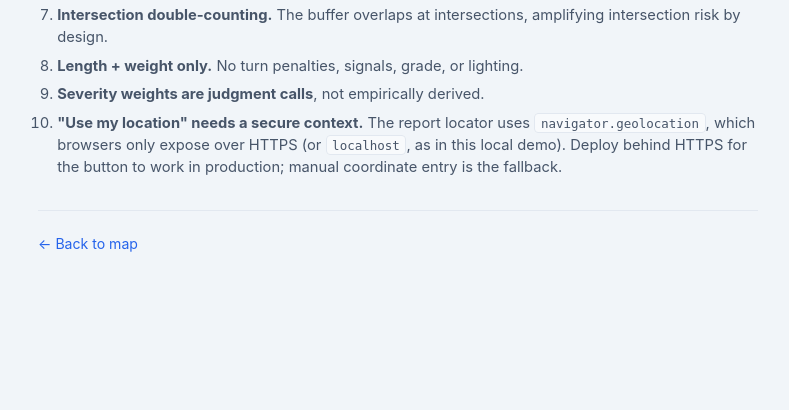
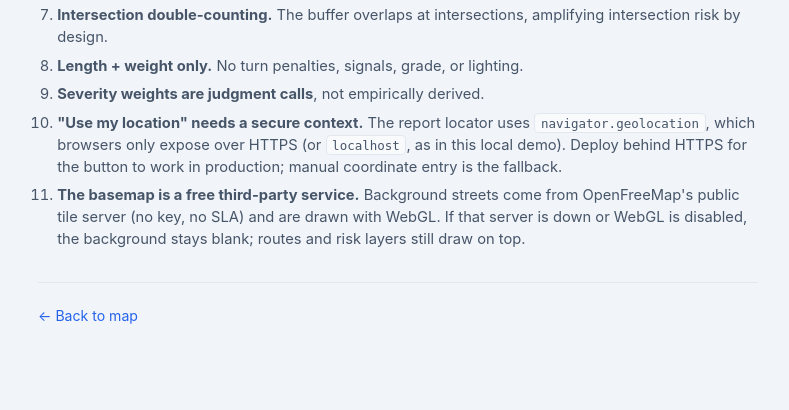
Before and after one commit to Jayden23018/safepath, a Flask app: page /about in a window 1280 px wide. Shown: the part 1982-2392 px from the top of the page, without its empty margins (242-1031 px from the left). Before the commit the page ends 2234 px from the top, so only its background shows below. Run offline with Flask 3, Linux system fonts and the light colour scheme.

Commit message:
docs: list the OpenFreeMap/WebGL basemap dependency as a limitation

```diff
--- a/templates/about.html
+++ b/templates/about.html
@@ -129,6 +129,10 @@
             <code>navigator.geolocation</code>, which browsers only expose over HTTPS (or
             <code>localhost</code>, as in this local demo). Deploy behind HTTPS for the button to
             work in production; manual coordinate entry is the fallback.</li>
+        <li><strong>The basemap is a free third-party service.</strong> Background streets come
+            from OpenFreeMap's public tile server (no key, no SLA) and are drawn with WebGL. If
+            that server is down or WebGL is disabled, the background stays blank; routes and risk
+            layers still draw on top.</li>
       </ol>
     </section>
 
```
Also changed, not shown: README.md.
